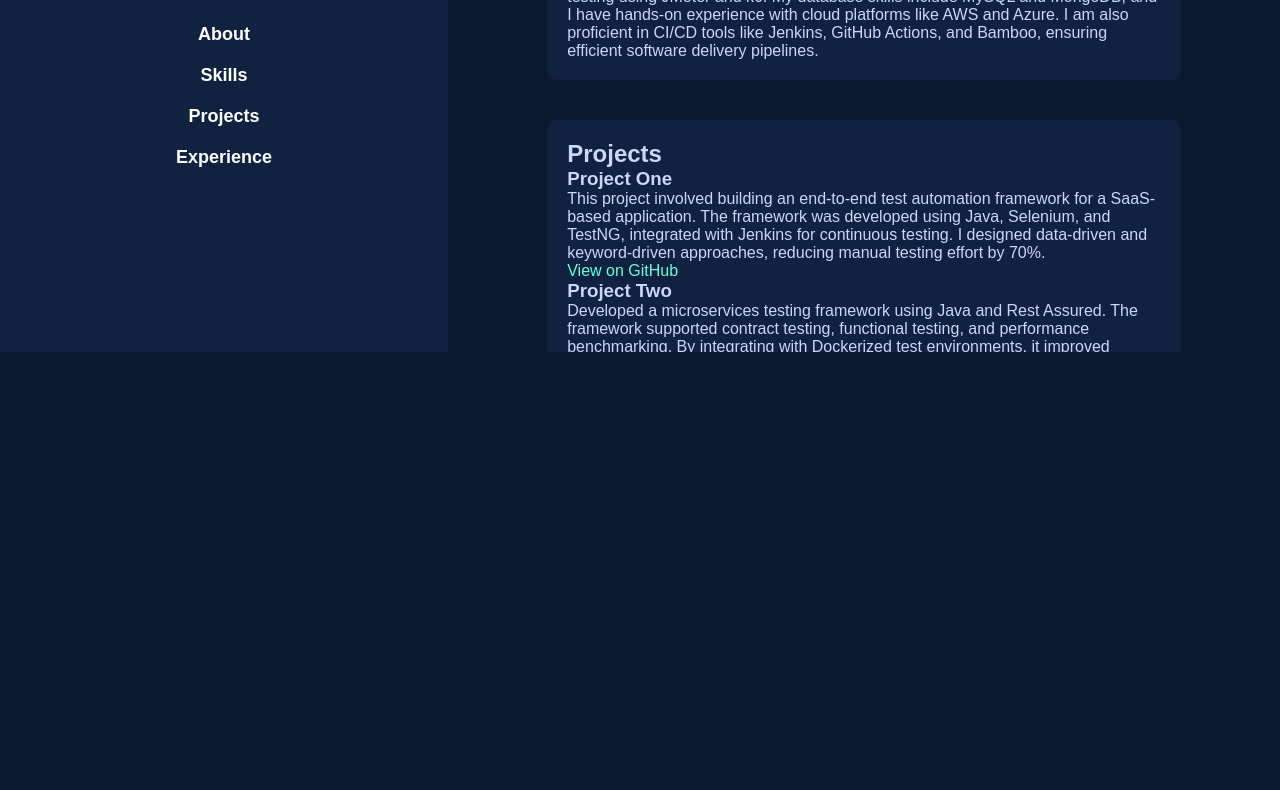
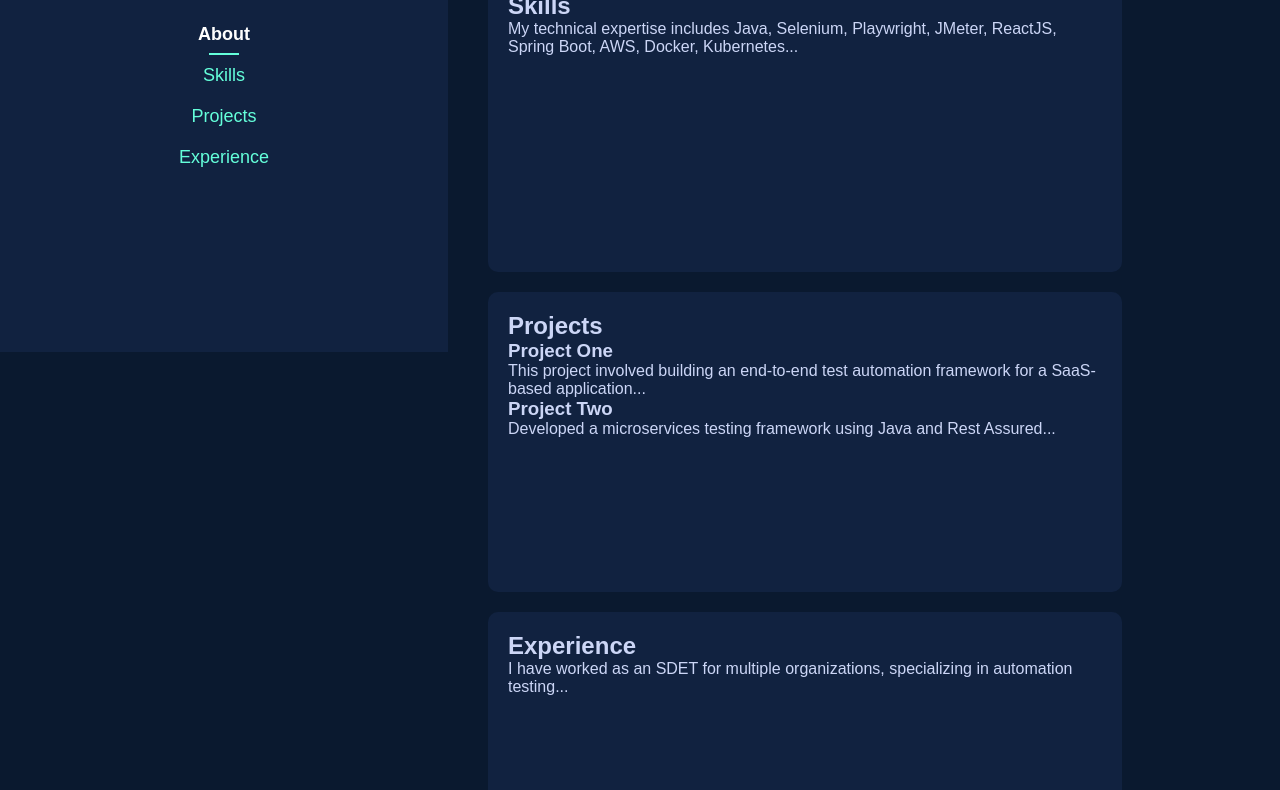
Before and after one commit to saicharangithubaccount/mohamedasif.github.io, a plain HTML site: page index.html in a window 1280 px wide. Shown: the part 448-1238 px from the top of the page. Before the commit the page ends 800 px from the top, so only its background shows below. Drawn offline with Linux system fonts and the light colour scheme.

Commit message:
Update index.html

```diff
--- a/index.html
+++ b/index.html
@@ -4,7 +4,6 @@
     <meta charset="UTF-8">
     <meta name="viewport" content="width=device-width, initial-scale=1.0">
     <title>Mohamed Asif | Portfolio</title>
-    <link rel="stylesheet" href="styles.css">
     <link rel="stylesheet" href="https://cdnjs.cloudflare.com/ajax/libs/font-awesome/6.7.2/css/all.min.css">
     <style>
         * {
@@ -29,6 +28,8 @@
             justify-content: center;
             padding: 20px;
             text-align: center;
+            position: fixed;
+            height: 100vh;
         }
         .profile-img {
             width: 150px;
@@ -39,10 +40,7 @@
         }
         .right-panel {
             width: 65%;
-            display: flex;
-            flex-direction: column;
-            align-items: center;
-            overflow-y: auto;
+            margin-left: 35%;
             padding: 80px 20px 50px;
         }
         h1 span {
@@ -55,6 +53,7 @@
             margin: 20px;
             width: 80%;
             transition: transform 0.3s ease-in-out;
+            min-height: 300px; /* Added to ensure sections have enough height */
         }
         .section-card:hover {
             transform: scale(1.05);
@@ -82,10 +81,24 @@
             font-size: 18px;
             padding: 10px 0;
             transition: color 0.3s ease-in-out;
+            position: relative;
         }
-        .navbar a:hover, .navbar a.active {
+        .navbar a:hover {
+            color: #ffffff;
+        }
+        .navbar a.active {
             color: #ffffff;
             font-weight: bold;
+        }
+        .navbar a.active::after {
+            content: '';
+            position: absolute;
+            bottom: 0;
+            left: 50%;
+            transform: translateX(-50%);
+            width: 30px;
+            height: 2px;
+            background-color: #64ffda;
         }
         .contact-icons {
             display: flex;
@@ -104,6 +117,7 @@
     </style>
 </head>
 <body>
+    <!-- Left panel content remains the same -->
     <div class="left-panel">
         <img src="profile.webp" alt="Mohamed Asif" class="profile-img">
         <h1>Hi, I'm <span>Mohamed Asif</span></h1>
@@ -114,36 +128,36 @@
             <a href="https://www.linkedin.com/in/mohamedasif"><i class="fab fa-linkedin"></i></a>
         </div>
         <nav class="navbar">
-            <a href="#about">About</a>
+            <a href="#about" class="active">About</a>
             <a href="#skills">Skills</a>
             <a href="#projects">Projects</a>
             <a href="#experience">Experience</a>
         </nav>
     </div>
+
+    <!-- Right panel content remains the same -->
     <div class="right-panel">
         <section id="about" class="about section-card">
             <h2>About Me</h2>
-            <p>I am an experienced Software Development Engineer in Test (SDET) with expertise in automation testing, Java, and performance engineering. I have a passion for building robust and scalable test automation frameworks that ensure high-quality software. Over the years, I have worked on multiple projects involving test automation, CI/CD integration, and performance optimization. I am always keen on learning new technologies and improving my skill set. Apart from testing, I am interested in cloud computing, DevOps, and software architecture.</p>
+            <p>I am an experienced Software Development Engineer in Test (SDET) with expertise in automation testing, Java, and performance engineering...</p>
         </section>
 
         <section id="skills" class="skills section-card">
             <h2>Skills</h2>
-            <p>My technical expertise includes Java, Selenium, Playwright, JMeter, ReactJS, Spring Boot, AWS, Docker, Kubernetes, Terraform, and much more. I have experience in API testing using Rest Assured and Postman, as well as performance testing using JMeter and k6. My database skills include MySQL and MongoDB, and I have hands-on experience with cloud platforms like AWS and Azure. I am also proficient in CI/CD tools like Jenkins, GitHub Actions, and Bamboo, ensuring efficient software delivery pipelines.</p>
+            <p>My technical expertise includes Java, Selenium, Playwright, JMeter, ReactJS, Spring Boot, AWS, Docker, Kubernetes...</p>
         </section>
 
         <section id="projects" class="projects section-card">
             <h2>Projects</h2>
             <h3>Project One</h3>
-            <p>This project involved building an end-to-end test automation framework for a SaaS-based application. The framework was developed using Java, Selenium, and TestNG, integrated with Jenkins for continuous testing. I designed data-driven and keyword-driven approaches, reducing manual testing effort by 70%.</p>
-            <a href="https://github.com/mohamedasif/project-one">View on GitHub</a>
+            <p>This project involved building an end-to-end test automation framework for a SaaS-based application...</p>
             <h3>Project Two</h3>
-            <p>Developed a microservices testing framework using Java and Rest Assured. The framework supported contract testing, functional testing, and performance benchmarking. By integrating with Dockerized test environments, it improved testing efficiency significantly.</p>
-            <a href="https://github.com/mohamedasif/project-two">View on GitHub</a>
+            <p>Developed a microservices testing framework using Java and Rest Assured...</p>
         </section>
 
         <section id="experience" class="experience section-card">
             <h2>Experience</h2>
-            <p>I have worked as an SDET for multiple organizations, specializing in automation testing, performance engineering, and test framework development. I have successfully led automation initiatives, reducing regression testing time from days to hours. In my previous roles, I collaborated with developers, product managers, and DevOps engineers to streamline the development and deployment process. My experience also includes training junior engineers and mentoring teams in test automation best practices.</p>
+            <p>I have worked as an SDET for multiple organizations, specializing in automation testing...</p>
         </section>
 
         <footer>
@@ -152,22 +166,55 @@
     </div>
 
     <script>
-        const sections = document.querySelectorAll("section");
-        const navLinks = document.querySelectorAll(".navbar a");
+        document.addEventListener('DOMContentLoaded', () => {
+            const sections = document.querySelectorAll("section");
+            const navLinks = document.querySelectorAll(".navbar a");
 
-        window.addEventListener("scroll", () => {
-            let current = "";
-            sections.forEach((section) => {
-                const sectionTop = section.offsetTop;
-                if (window.scrollY >= sectionTop - 50) {
-                    current = section.getAttribute("id");
+            // Function to get the current section
+            const getCurrentSection = () => {
+                const scrollPosition = window.pageYOffset || document.documentElement.scrollTop;
+
+                for (let i = sections.length - 1; i >= 0; i--) {
+                    const section = sections[i];
+                    const sectionTop = section.offsetTop - 100; // Added offset for better detection
+
+                    if (scrollPosition >= sectionTop) {
+                        return section.id;
+                    }
                 }
-            });
-            navLinks.forEach((link) => {
-                link.classList.remove("active");
-                if (link.getAttribute("href").includes(current)) {
-                    link.classList.add("active");
-                }
+
+                return sections[0].id;
+            };
+
+            // Function to update active nav link
+            const updateActiveLink = () => {
+                const currentSection = getCurrentSection();
+
+                navLinks.forEach(link => {
+                    link.classList.remove("active");
+                    if (link.getAttribute("href").slice(1) === currentSection) {
+                        link.classList.add("active");
+                    }
+                });
+            };
+
+            // Add scroll event listener to the window
+            window.addEventListener("scroll", updateActiveLink);
+
+            // Initial check for active section
+            updateActiveLink();
+
+            // Smooth scroll implementation
+            navLinks.forEach(link => {
+                link.addEventListener("click", (e) => {
+                    e.preventDefault();
+                    const targetId = link.getAttribute("href").slice(1);
+                    const targetSection = document.getElementById(targetId);
+
+                    targetSection.scrollIntoView({
+                        behavior: "smooth"
+                    });
+                });
             });
         });
     </script>
```
